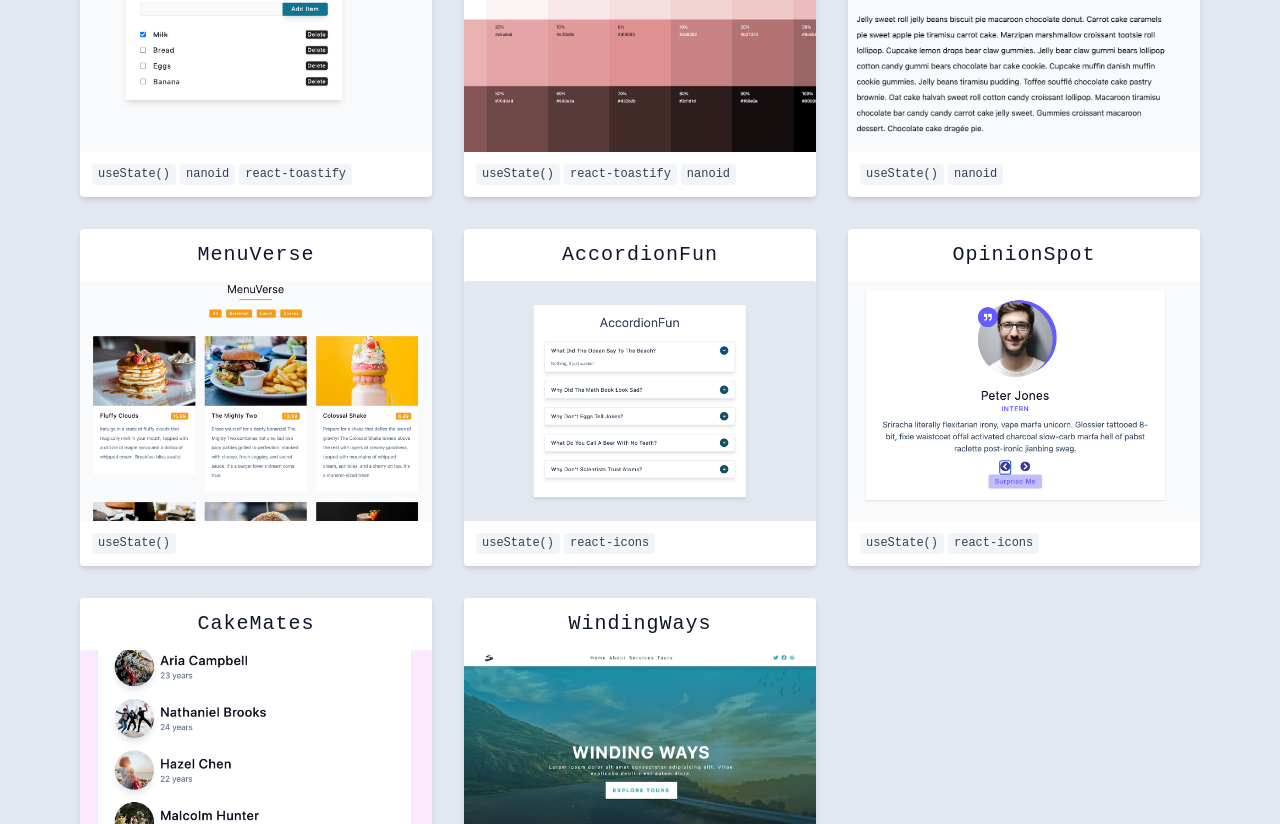
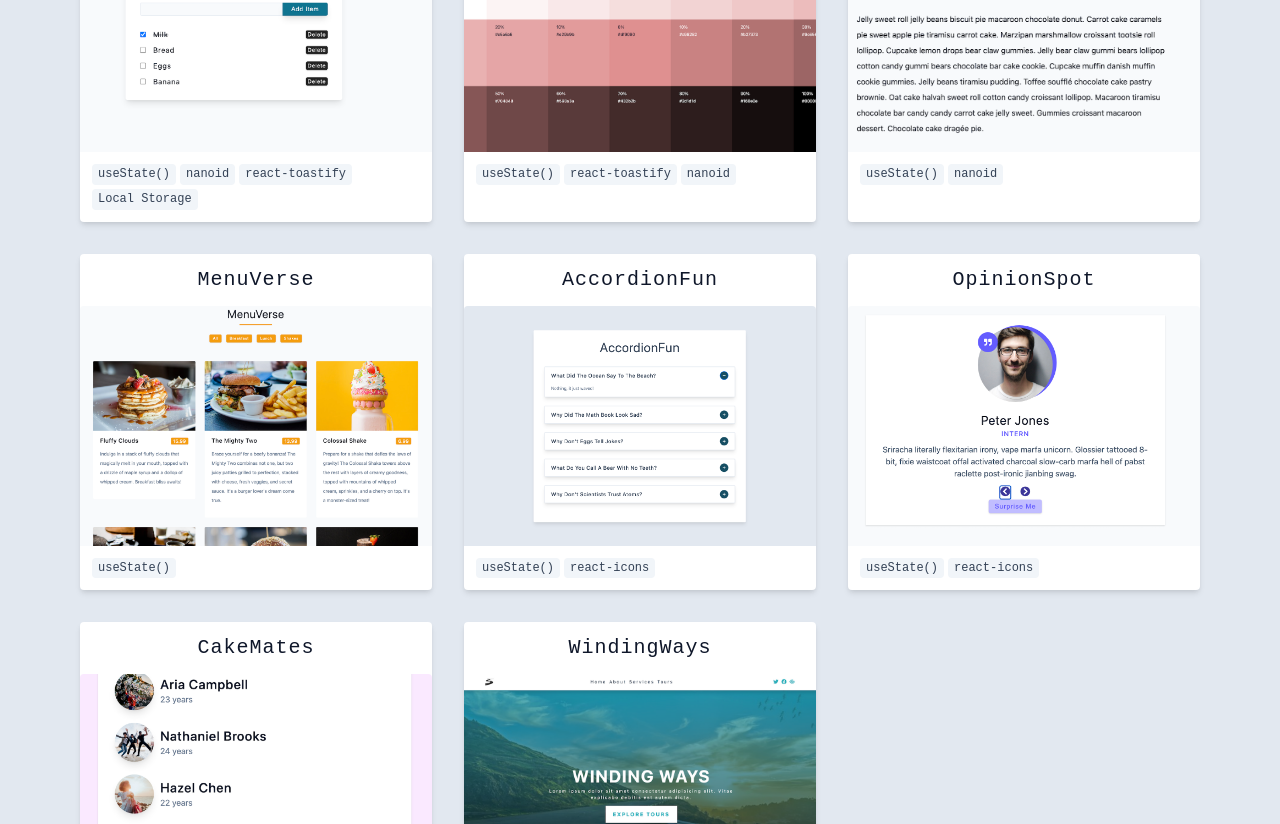
Before and after one commit to nataburdyey/natalia-burdyey-react-playground, a React (Vite) app: page / in a window 1280 px wide. Shown: the part 1636-2460 px from the top of the page. Built offline with nearby package versions, Linux system fonts and the light colour scheme; a web font is replaced by a local one.

Commit message:
split components

```diff
--- a/src/Projects.jsx
+++ b/src/Projects.jsx
@@ -1,43 +1,6 @@
-import { reactHookSnippets } from "./data";
-import { nanoid } from "nanoid";
+import ReactHookSnippets from "./ReactHookSnippets";
 
 const Projects = () => {
-  return (
-    <section className="projects">
-      <div className="title">
-        <h3>React Hook Snippets</h3>
-        <div className="title-underline"></div>
-      </div>
-      <div className="projects-center">
-        {reactHookSnippets.map((project) => {
-          const { title, url, img, stack, id, repo } = project;
-          return (
-            <div className="project" key={id}>
-              <a href={url} target="_blank" rel="noreferrer">
-                <h5>{title}</h5>
-                <img src={img} alt={title} className="img" />
-              </a>
-              <p className="stack">
-                {stack.map((item) => {
-                  return (
-                    <span key={nanoid()} className="stack-item">
-                      {item}
-                    </span>
-                  );
-                })}
-                {/* <a
-                  href={repo}
-                  className="stack stack-item repo"
-                  target="_blank"
-                >
-                  GitHub Repo
-                </a> */}
-              </p>
-            </div>
-          );
-        })}
-      </div>
-    </section>
-  );
+  return <ReactHookSnippets />;
 };
 export default Projects;
--- /dev/null
+++ b/src/ReactHookSnippets.jsx
@@ -0,0 +1,45 @@
+import React from "react";
+import { nanoid } from "nanoid";
+import { reactHookSnippets } from "./data";
+
+const ReactHookSnippets = () => {
+  return (
+    <section className="projects">
+      <div className="title">
+        <h3>React Hook Snippets</h3>
+        <div className="title-underline"></div>
+      </div>
+      <div className="projects-center">
+        {reactHookSnippets.map((project) => {
+          const { title, url, img, stack, id, repo } = project;
+          return (
+            <div className="project" key={id}>
+              <a href={url} target="_blank" rel="noreferrer">
+                <h5>{title}</h5>
+                <img src={img} alt={title} className="img" />
+              </a>
+              <p className="stack">
+                {stack.map((item) => {
+                  return (
+                    <span key={nanoid()} className="stack-item">
+                      {item}
+                    </span>
+                  );
+                })}
+                {/* <a
+               href={repo}
+               className="stack stack-item repo"
+               target="_blank"
+              >
+               GitHub Repo
+              </a> */}
+              </p>
+            </div>
+          );
+        })}
+      </div>
+    </section>
+  );
+};
+
+export default ReactHookSnippets;
--- a/src/data.jsx
+++ b/src/data.jsx
@@ -2,7 +2,7 @@ import React from "react";
 import { nanoid } from "nanoid";
 import { FaLinkedin, FaGithub } from "react-icons/fa";
 import cakeMates from "./assets/cake-mates.png";
-import accordionFun from "./assets/accordionFun.png";
+import accordionFun from "./assets/accordion-fun.png";
 import dynamicNavPro from "./assets/dynamicNavPro.png";
 import colorBurst from "./assets/color-burst.png";
 import menuVerse from "./assets/menu-verse.png";
@@ -15,6 +15,7 @@ import tabMaster from "./assets/tab-master.png";
 import navbar from "./assets/navbar.png";
 import reactUseReducerCart from "./assets/reactUseReducerCart.png";
 import windingWays from "./assets/winding-ways.png";
+import unsplashMagic from "./assets/unsplash-magic.png";
 
 export const links = [
   {
@@ -104,7 +105,7 @@ export const reactHookSnippets = [
     title: "SmartShopper",
     url: "https://smart-shopper.netlify.app/",
     img: smartShopper,
-    stack: ["useState()", "nanoid", "react-toastify"],
+    stack: ["useState()", "nanoid", "react-toastify", "Local Storage"],
     repo: "https://github.com/nataburdyey/smart-shopper",
   },
   {
@@ -168,18 +169,20 @@ export const reactHookSnippets = [
 export const reactQueryProjects = [
   {
     id: nanoid(),
-    title: "Unsplashify",
-    url: "",
-    img: reactUseReducerCart,
+    title: "UnsplashMagic",
+    url: "https://unsplash-magic.netlify.app/",
+    img: unsplashMagic,
     stack: [
-      "React Query",
+      "react-query",
+      "react-query-devtools",
+      "react-icons",
+      "Unsplash API",
       "Dark Mode",
       "useState()",
       "useFetch()",
       "createContext()",
       "useContext()",
-      "react-icons",
     ],
-    repo: "",
+    repo: "https://github.com/nataburdyey/unsplash-magic",
   },
 ];
```
Also changed, not shown: src/assets/accordion-fun.png (renamed from src/assets/accordionFun.png), 1 other file (tests, documents, lock files or other folders).
